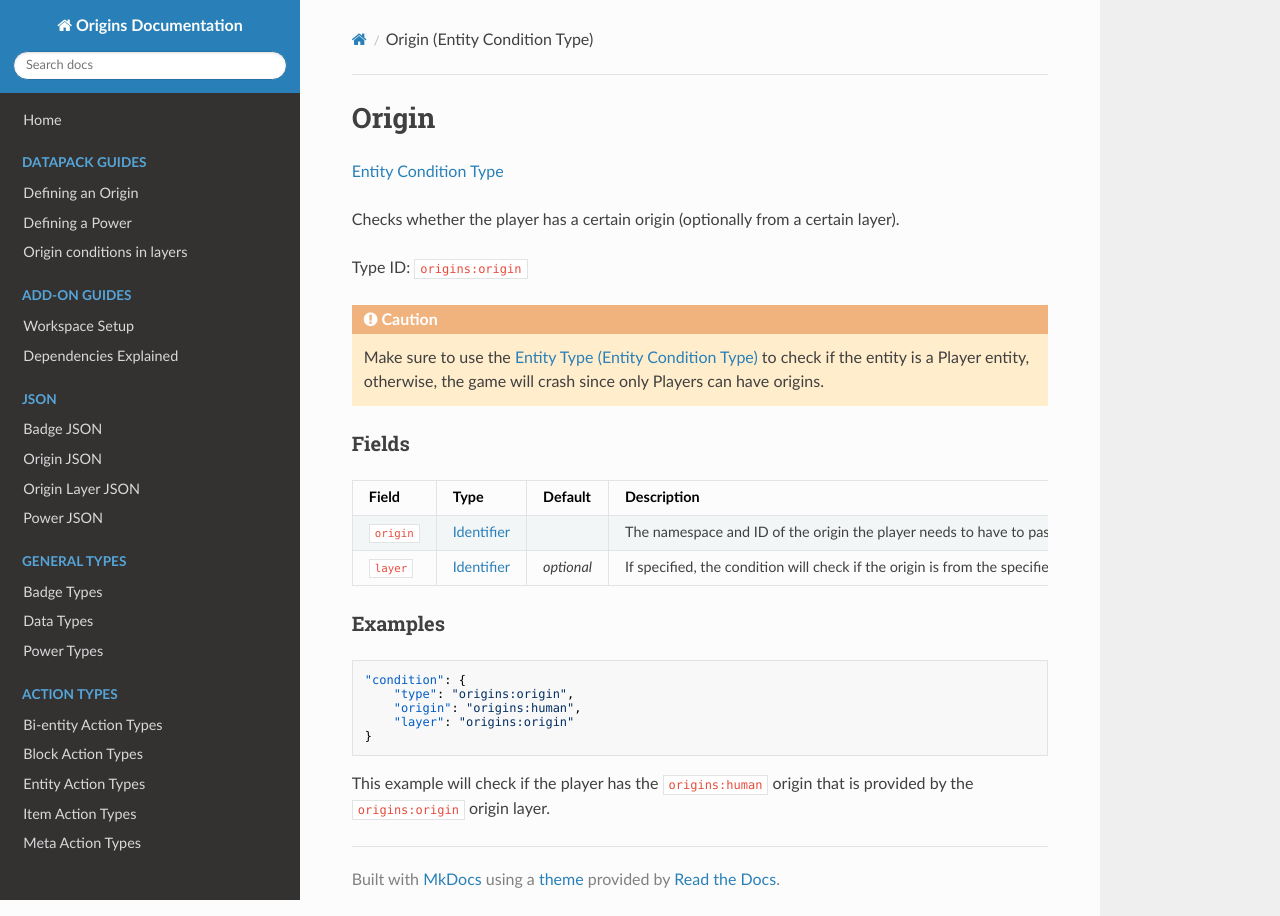
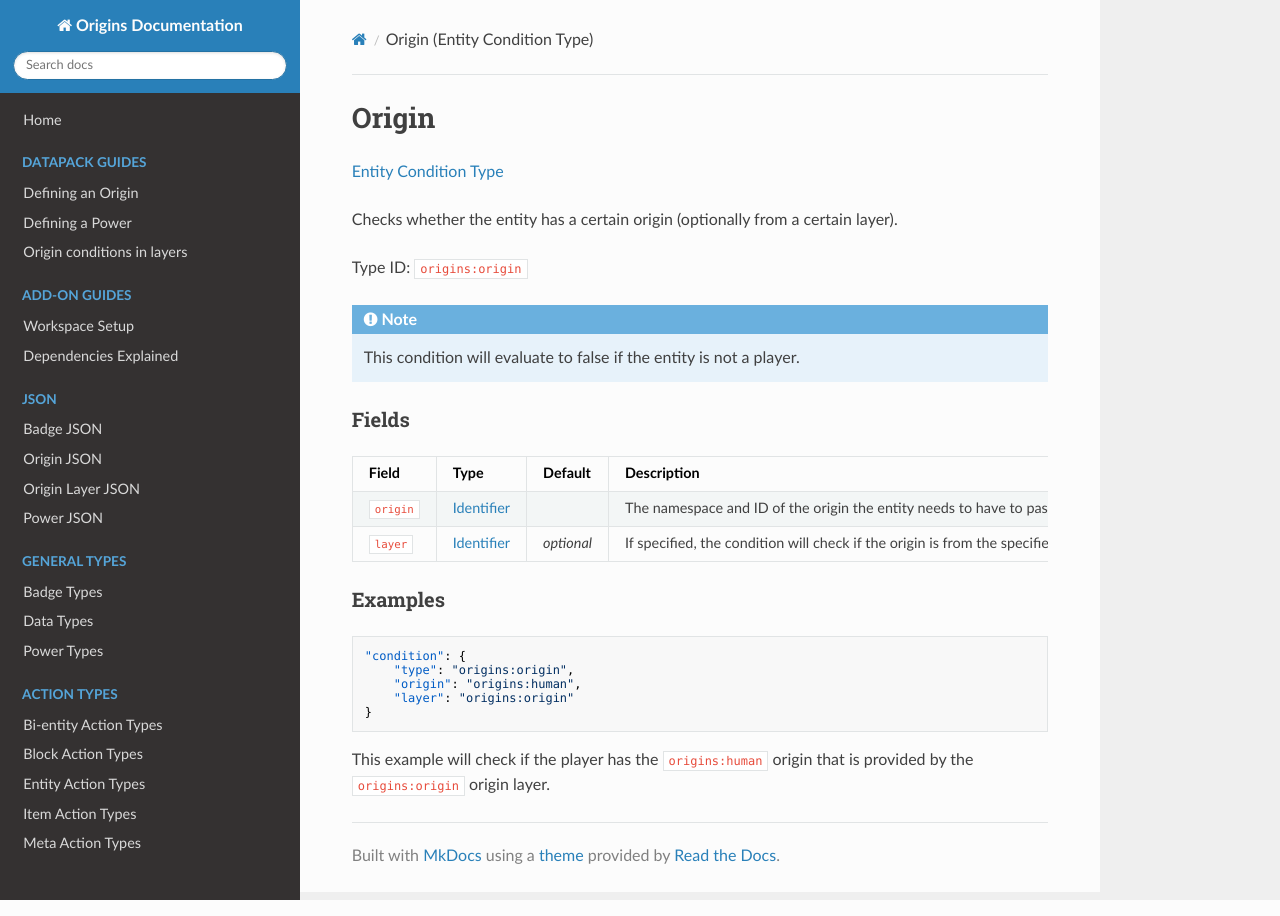
Before and after one commit to apace100/origins-docs, an MkDocs documentation site: the page built from docs/types/entity_condition_types/origin.md, in a window 1280 px wide. Built offline with MkDocs 1.6.1, drawn with Linux system fonts in a browser that asks for light colours; nearby versions of some CDN libraries.

Commit message:
Updated `origin.md` (Entity Condition Type) * Changed the note, as it's now being handled properly

```diff
--- a/docs/types/entity_condition_types/origin.md
+++ b/docs/types/entity_condition_types/origin.md
@@ -7,21 +7,21 @@ date: 2021-04-04
 
 [Entity Condition Type](../entity_condition_types.md)
 
-Checks whether the player has a certain origin (optionally from a certain layer).
+Checks whether the entity has a certain origin (optionally from a certain layer).
 
 Type ID: `origins:origin`
 
 
-!!! caution
+!!! note
 
-    Make sure to use the [Entity Type (Entity Condition Type)](entity_type.md) to check if the entity is a Player entity, otherwise, the game will crash since only Players can have origins.
+    This condition will evaluate to false if the entity is not a player.
 
 
 ### Fields
 
 Field  | Type | Default | Description
 -------|------|---------|-------------
-`origin` | [Identifier](../data_types/identifier.md) | | The namespace and ID of the origin the player needs to have to pass the check.
+`origin` | [Identifier](../data_types/identifier.md) | | The namespace and ID of the origin the entity needs to have to pass the check.
 `layer` | [Identifier](../data_types/identifier.md) | _optional_ |  If specified, the condition will check if the origin is from the specified origin layer.
 
 
```
